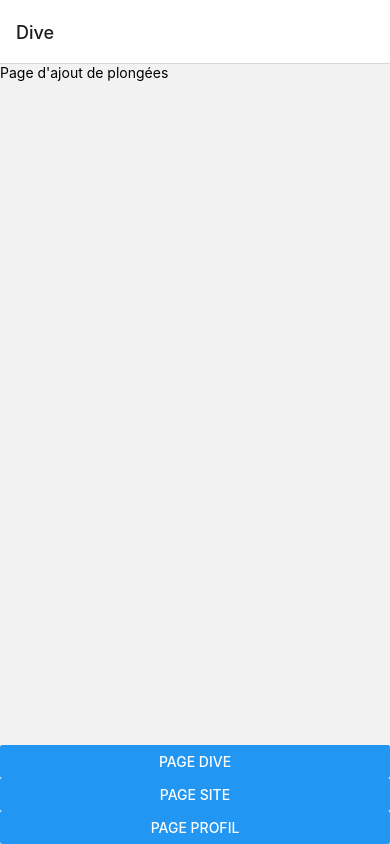
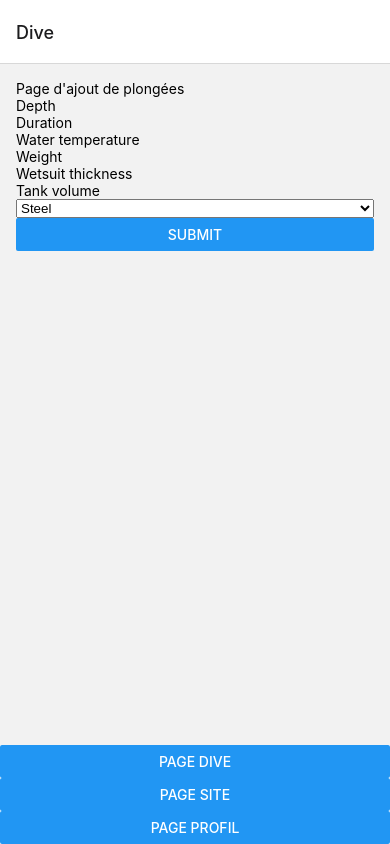
Before and after one commit to bricebdht/divebook, a React Native app: screen /Dive in a window 390 px wide. Built offline with nearby package versions, Linux system fonts and the light colour scheme.

Commit message:
adding form

```diff
--- a/package.json
+++ b/package.json
@@ -10,6 +10,7 @@
   },
   "dependencies": {
     "@react-native-community/masked-view": "^0.1.11",
+    "@react-native-picker/picker": "2.4.8",
     "@react-navigation/native": "^6.1.7",
     "@react-navigation/stack": "^6.3.17",
     "expo": "~48.0.18",
--- a/screens/DiveScreen.js
+++ b/screens/DiveScreen.js
@@ -1,10 +1,75 @@
-import { Text, View } from "react-native";
+import { Picker } from "@react-native-picker/picker";
+import { useState } from "react";
+import { Button, Text, TextInput, View } from "react-native";
 
 const DiveScreen = () => {
-  // Code de la page d'enregistrement des données de plongée
+  const [depth, setDepth] = useState("");
+  const [duration, setDuration] = useState("");
+  const [temperature, setTemperature] = useState("");
+  const [weight, setWeight] = useState("");
+  const [wetsuitThickness, setWetsuitThickness] = useState("");
+  const [tankVolume, setTankVolume] = useState("");
+  const [tankMaterial, setTankMaterial] = useState("steel");
+
+  const handleSubmit = () => {
+    console.log("Form submitted");
+    console.log(
+      depth,
+      temperature,
+      weight,
+      wetsuitThickness,
+      tankVolume,
+      tankMaterial
+    );
+  };
+
   return (
-    <View>
+    <View style={{ padding: 16 }}>
       <Text>Page d'ajout de plongées</Text>
+      <TextInput
+        placeholder="Depth"
+        value={depth}
+        onChangeText={(text) => setDepth(text)}
+        keyboardType="numeric"
+      />
+      <TextInput
+        placeholder="Duration"
+        value={duration}
+        onChangeText={(text) => setDuration(text)}
+        keyboardType="numeric"
+      ></TextInput>
+      <TextInput
+        placeholder="Water temperature"
+        value={temperature}
+        onChangeText={(text) => setTemperature(text)}
+        keyboardType="numeric"
+      ></TextInput>
+      <TextInput
+        placeholder="Weight"
+        value={weight}
+        onChangeText={(text) => setWeight(text)}
+        keyboardType="numeric"
+      ></TextInput>
+      <TextInput
+        placeholder="Wetsuit thickness"
+        value={wetsuitThickness}
+        onChangeText={(text) => setWetsuitThickness(text)}
+        keyboardType="numeric"
+      ></TextInput>
+      <TextInput
+        placeholder="Tank volume"
+        value={tankVolume}
+        onChangeText={(text) => setTankVolume(text)}
+        keyboardType="numeric"
+      ></TextInput>
+      <Picker
+        selectedValue={tankMaterial}
+        onValueChange={(value) => setTankMaterial(value)}
+      >
+        <Picker.Item label="Steel" value="steel" />
+        <Picker.Item label="Aluminum" value="aluminum" />
+      </Picker>
+      <Button title="Submit" onPress={handleSubmit} />
     </View>
   );
 };
```
Also changed, not shown: 1 other file (tests, documents, lock files or other folders).
